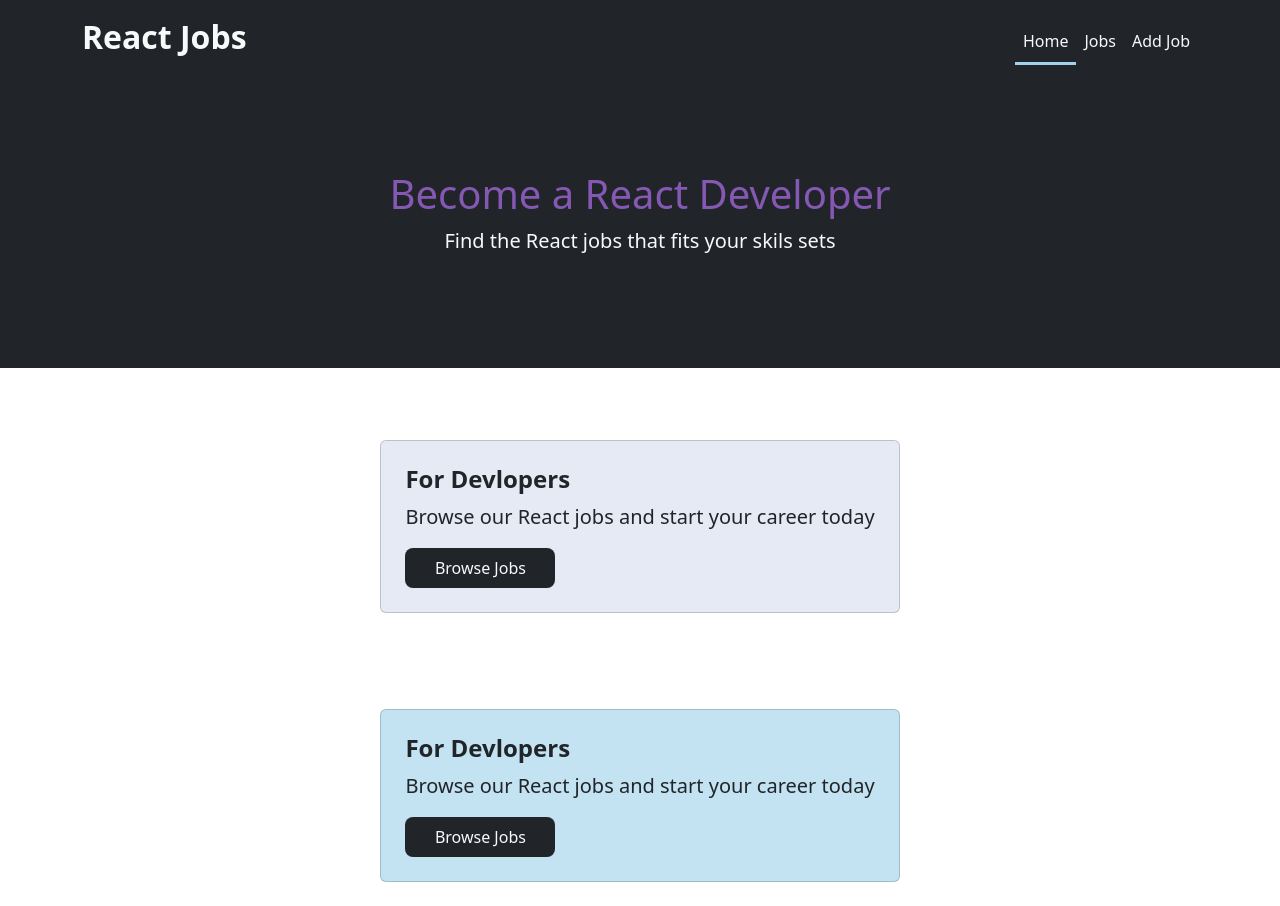
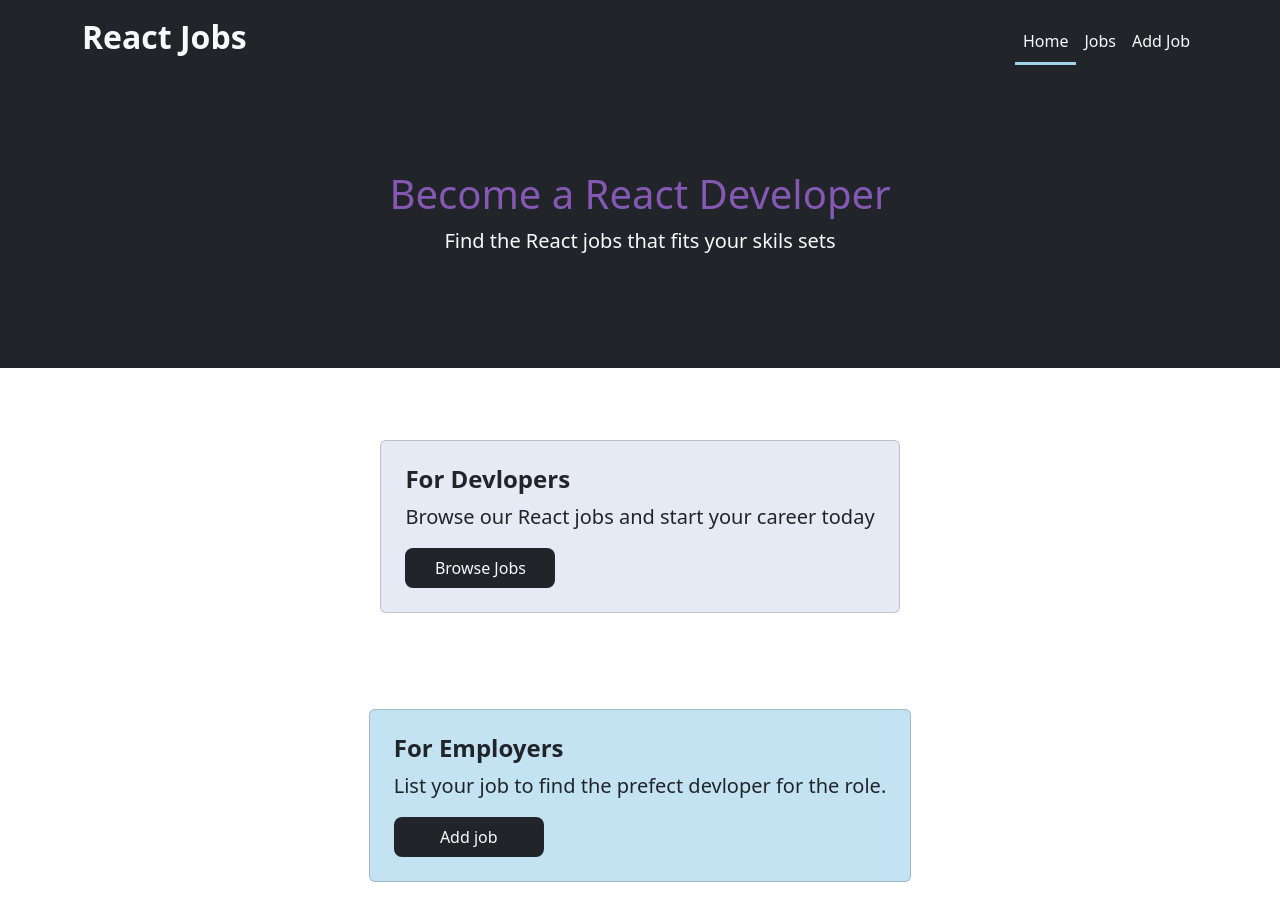
Before and after one commit to shukria-sultani/react-jobs-website, a React (Vite) app: page / in a window 1280 px wide. Built offline with nearby package versions, Linux system fonts and the light colour scheme; a web font is replaced by a local one.

Commit message:
Updated the cards content

```diff
--- a/src/Components/HomeCards.jsx
+++ b/src/Components/HomeCards.jsx
@@ -18,9 +18,9 @@ export default function HomeCards() {
                  </Card>
 
                  <Card style={style2}>
-               <h4 className='fw-bold ' >For Devlopers</h4>
-                 <p className='lead'>Browse our React jobs and start your career today</p>
-                 <button className="bg-dark text-light p-2 rounded-3 "><a href="#" className='text-light text-decoration-none'> Browse Jobs</a></button>
+               <h4 className='fw-bold ' >For Employers</h4>
+                 <p className='lead'>List your job to find the prefect devloper for the role.</p>
+                 <button className="bg-dark text-light p-2 rounded-3 "><a href="#" className='text-light text-decoration-none'> Add job</a></button>
                  </Card>
 
 
```
